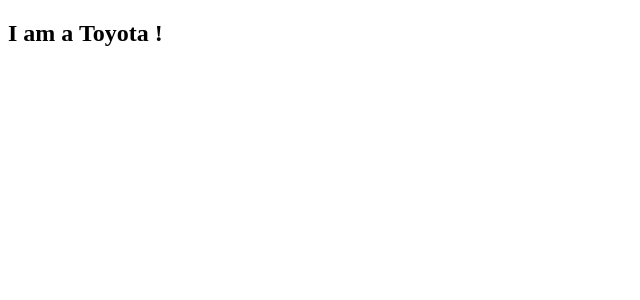
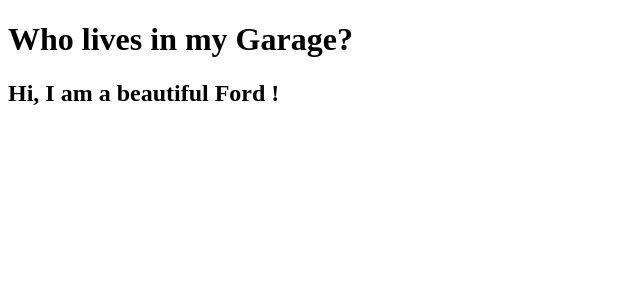
Before and after one commit to thanhpham091790/reactjs, a React (Create React App) app in the folder myfirstreact/: page / in a window 1280 px wide. Shown: the top 300 px of the page, without its empty margins (0-640 px from the left). Built offline with nearby package versions, Linux system fonts and the light colour scheme.

Commit message:
Pass data

```diff
--- a/myfirstreact/src/App.js
+++ b/myfirstreact/src/App.js
@@ -2,14 +2,8 @@ import React from 'react';
 import ReactDOM from 'react-dom';
 
 class Car extends React.Component{
-    constructor(){
-        super();
-        this.state = {
-            color: "red"
-        };
-    }
     render(){
-        return <h2>Hi, I am a {this.props.style} car!</h2>;
+        return <h2>Hi, I am a beautiful {this.props.brand} !</h2>;
     }
 }
 
--- a/myfirstreact/src/index.js
+++ b/myfirstreact/src/index.js
@@ -3,11 +3,15 @@ import ReactDOM from 'react-dom';
 import Car from './App.js';
 
 class Garage extends React.Component{
-    render() {
-        return <h2>I am a {this.props.brand} !</h2>
+    render(){
+        return (
+            <div>
+                <h1>Who lives in my Garage?</h1>
+                <Car brand="Ford" />
+            </div>
+        );
     }
 }
 
-const mycar = <Garage brand="Toyota" />;
-
+const mycar = <Garage />;
 ReactDOM.render(mycar,document.getElementById("root"));
```
